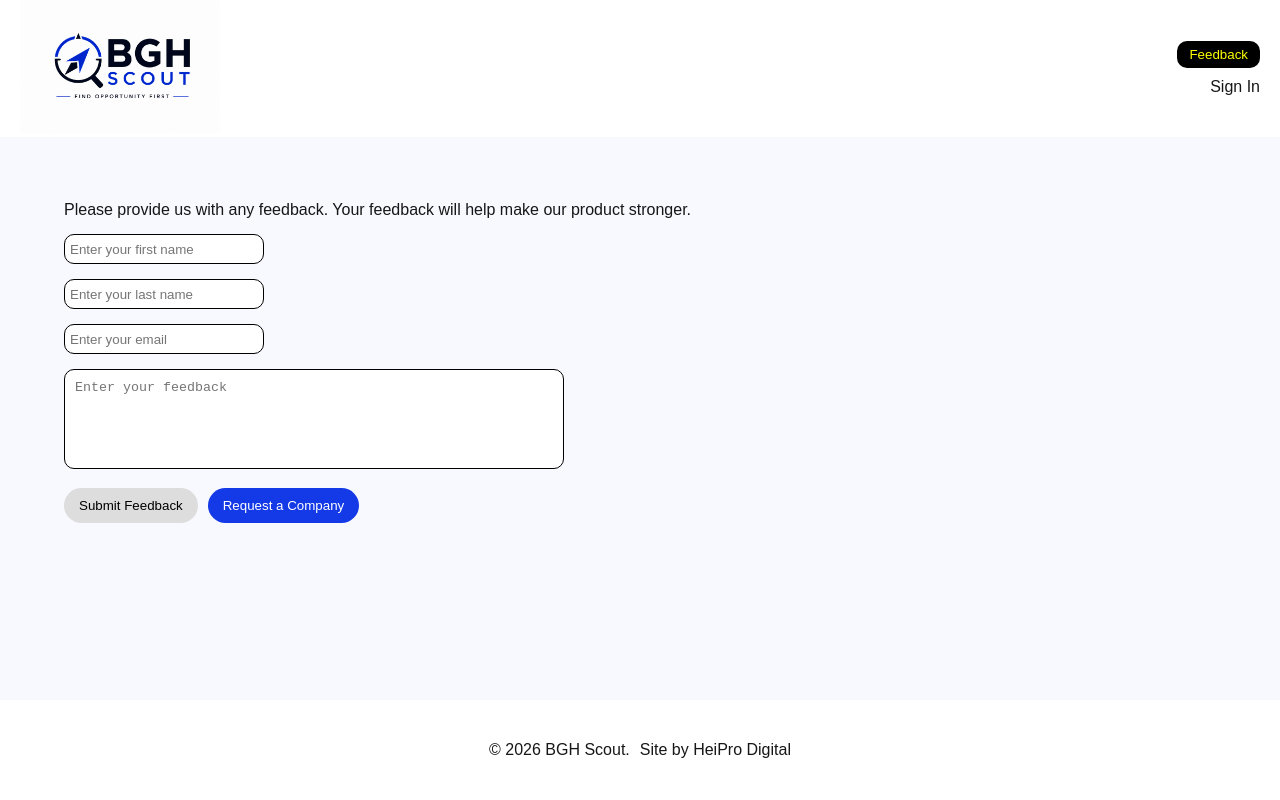
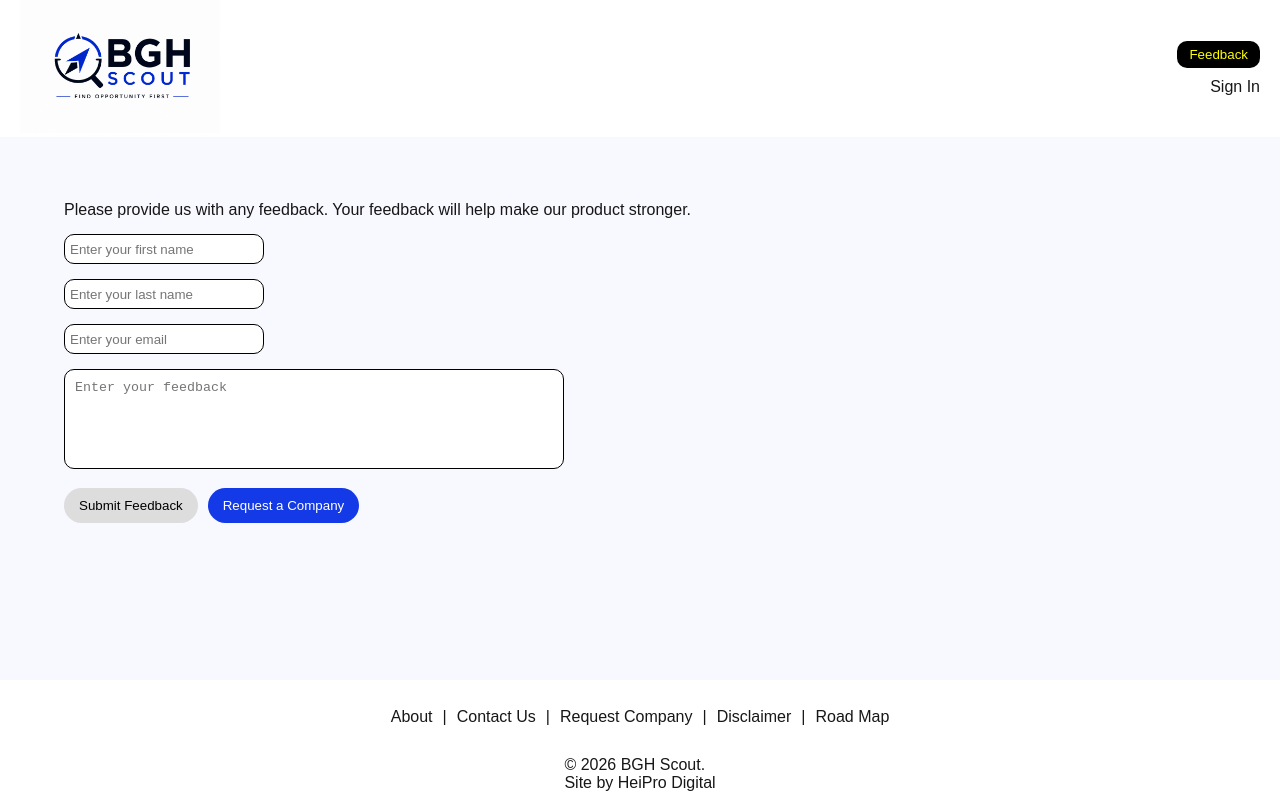
Before and after one commit to tyholland/bgh, a Next.js app: page /contact in a window 1280 px wide. Built offline with nearby package versions, Linux system fonts and the light colour scheme; no server answers.

Commit message:
add footer links

```diff
--- a/src/app/globals.css
+++ b/src/app/globals.css
@@ -74,14 +74,29 @@ footer {
   display: flex;
   align-items: center;
   justify-content: center;
+  flex-direction: column;
   gap: 10px;
   background: #fff;
   padding: 0 20px;
-  height: 100px;
+  height: 120px;
   position: absolute;
   bottom: 0;
   width: 100%;
   max-width: 1340px;
+
+  @media only screen and (max-width: 950px) {
+    height: 140px;
+  }
+
+  .linkWrapper {
+    display: flex;
+    gap: 10px;
+    padding: 20px 0;
+
+    @media only screen and (max-width: 950px) {
+      text-align: center;
+    }
+  }
 }
 
 header {
--- a/src/components/footer/footer.tsx
+++ b/src/components/footer/footer.tsx
@@ -1,18 +1,32 @@
 "use client";
 
 import dayjs from "dayjs";
+import Link from "next/link";
 
 const Footer = () => {
   const year = dayjs().format("YYYY");
 
   return (
     <footer>
-      <div>&copy; {year} BGH Scout.</div>
+      <div className="linkWrapper">
+        <Link href="/about">About</Link>
+        <span>|</span>
+        <Link href="/contact">Contact Us</Link>
+        <span>|</span>
+        <Link href="/request">Request Company</Link>
+        <span>|</span>
+        <Link href="/disclaimer">Disclaimer</Link>
+        <span>|</span>
+        <Link href="/about">Road Map</Link>
+      </div>
       <div>
-        Site by{" "}
-        <a href="https://heiprodigital.com" target="_blank">
-          HeiPro Digital
-        </a>
+        <div>&copy; {year} BGH Scout.</div>
+        <div>
+          Site by{" "}
+          <a href="https://heiprodigital.com" target="_blank">
+            HeiPro Digital
+          </a>
+        </div>
       </div>
     </footer>
   );
```
